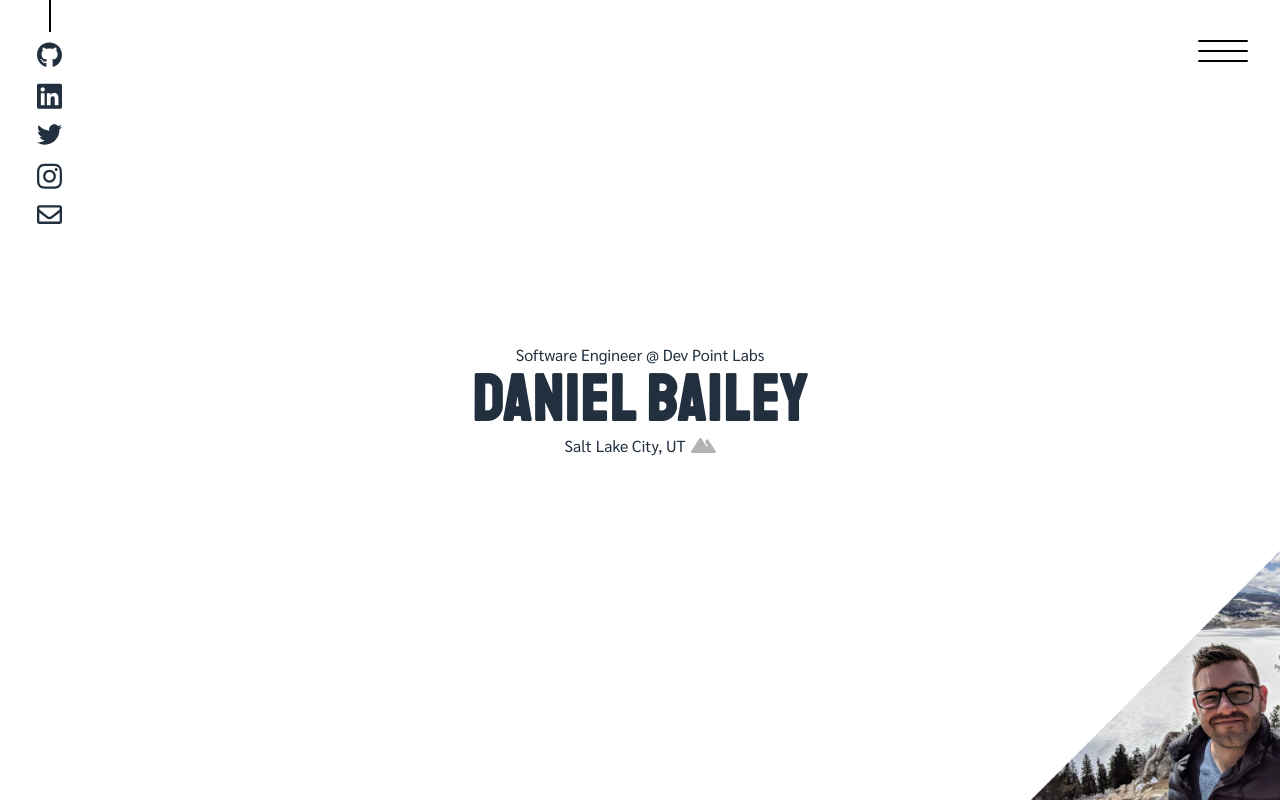
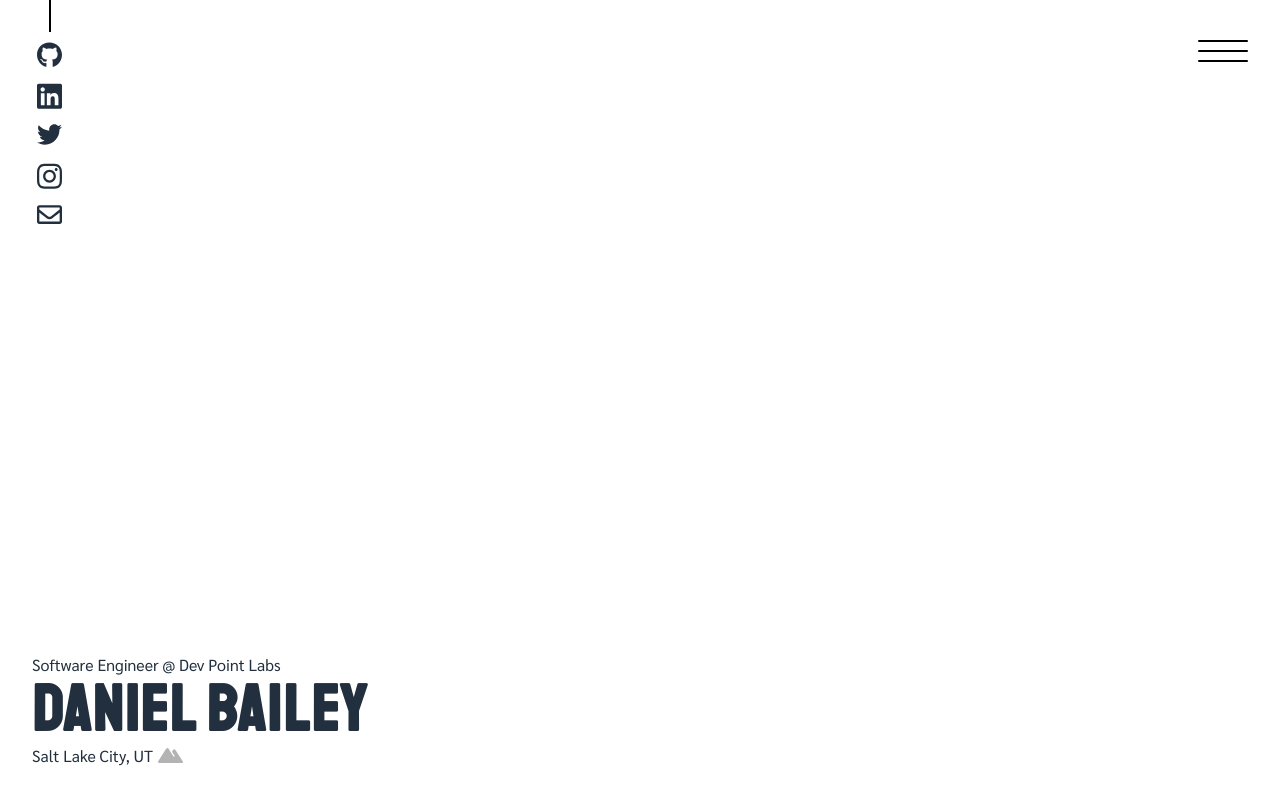
Before and after one commit to DanielJBailey/Portfolio-Website, a React (Create React App) app: page / in a window 1280 px wide. Built offline with nearby package versions, Linux system fonts and the light colour scheme.

Commit message:
remove portrait

```diff
--- a/src/components/Home/Home.js
+++ b/src/components/Home/Home.js
@@ -1,11 +1,9 @@
 import React from "react";
 import styled, { keyframes } from "styled-components";
 import Fade from "react-reveal/Fade";
-import me from "../../assets/me.png";
 
 const Home = () => (
    <HomeContainer>
-      <Portrait src={me} alt="self-portrait" />
       <SocialMedia>
          <a
             href="https://github.com/DanielJBailey"
@@ -71,16 +69,6 @@ const Home = () => (
       </Fade>
    </HomeContainer>
 );
-
-const Portrait = styled.img`
-   position: absolute;
-   bottom: 0;
-   right: 0;
-   width: 250px;
-   @media(max-width: 500px) and (orientation: landscape) {
-      display: none;
-   }
-`;
 
 const fadeIn = keyframes`
     0% {
@@ -194,9 +182,8 @@ const Location = styled.div`
 const HomeContainer = styled.div`
    display: flex;
    flex-direction: column;
-   align-items: center;
-   text-align: center;
-   justify-content: center;
+   align-items: flex-start;
+   justify-content: flex-end;
    height: 100%;
    min-height: 100vh;
    width: 100%;
```
Also changed, not shown: src/assets/me.png (deleted).
